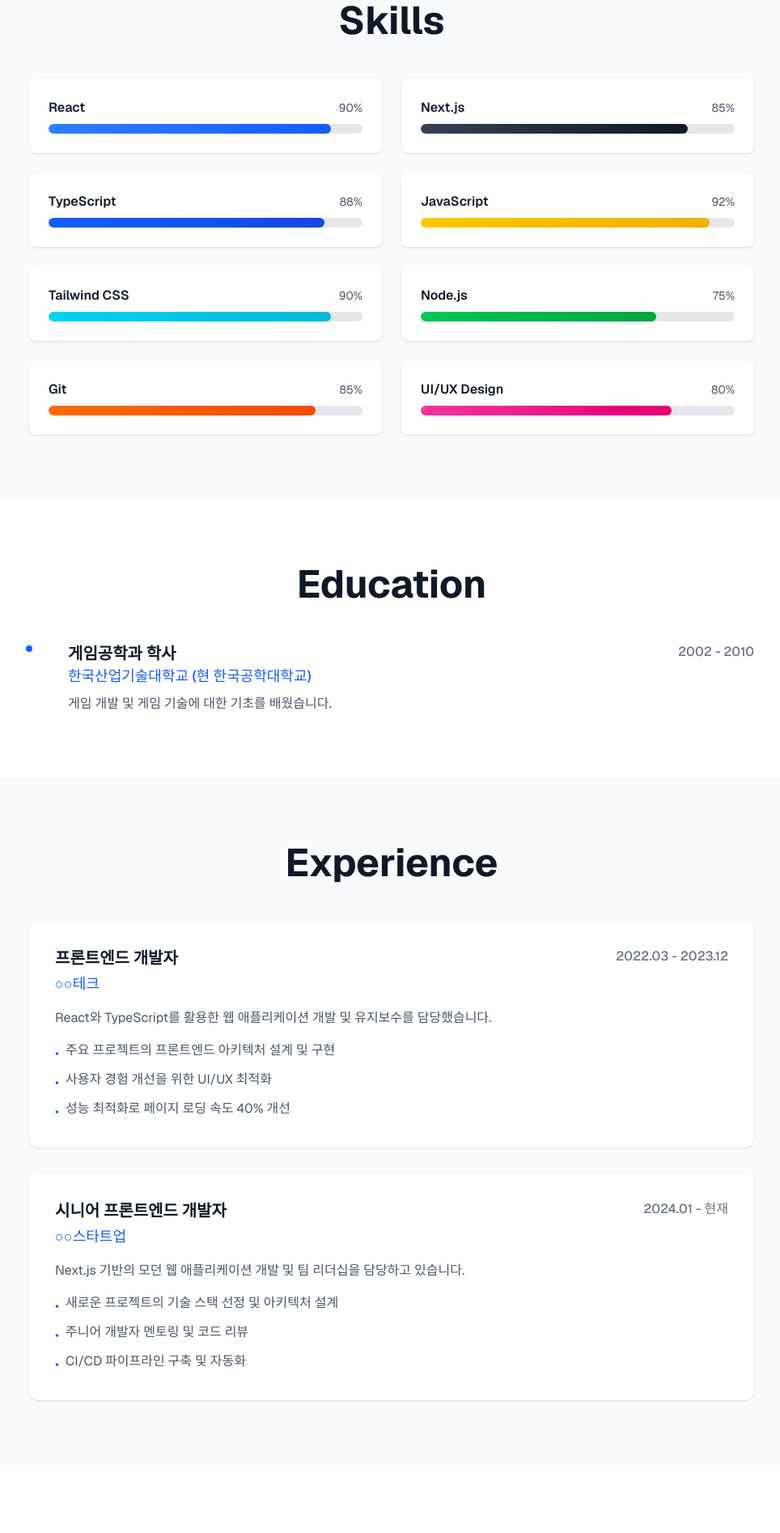
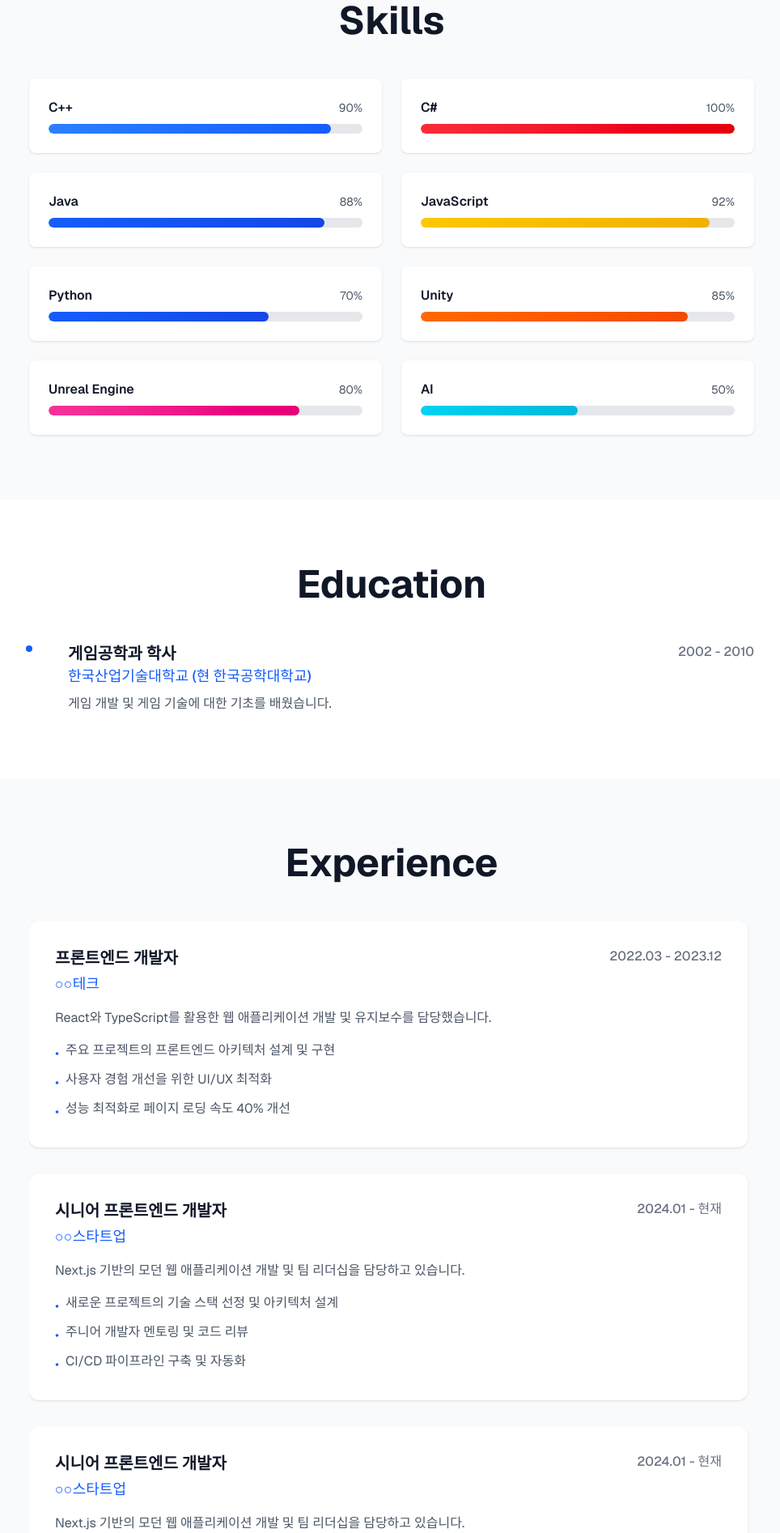
Before and after one commit to yoonsea/my-portfolio, a Next.js app in the folder my-app/: page / in a window 1280 px wide. Shown: the part 1480-3373 px from the top of the page at 81% size, without its empty margins (156-1120 px from the left). Built offline with nearby package versions, Linux system fonts and the light colour scheme.

Commit message:
Experience 컴포넌트 스크롤 기능 추가: 두 개씩 표시되도록 높이 제한 및 스크롤 적용

```diff
--- a/my-app/app/components/Experience.tsx
+++ b/my-app/app/components/Experience.tsx
@@ -8,6 +8,28 @@ const experiences = [
       '주요 프로젝트의 프론트엔드 아키텍처 설계 및 구현',
       '사용자 경험 개선을 위한 UI/UX 최적화',
       '성능 최적화로 페이지 로딩 속도 40% 개선',
+    ],
+  },
+  {
+    year: '2024.01 - 현재',
+    position: '시니어 프론트엔드 개발자',
+    company: '○○스타트업',
+    description: 'Next.js 기반의 모던 웹 애플리케이션 개발 및 팀 리더십을 담당하고 있습니다.',
+    achievements: [
+      '새로운 프로젝트의 기술 스택 선정 및 아키텍처 설계',
+      '주니어 개발자 멘토링 및 코드 리뷰',
+      'CI/CD 파이프라인 구축 및 자동화',
+    ],
+  },
+  {
+    year: '2024.01 - 현재',
+    position: '시니어 프론트엔드 개발자',
+    company: '○○스타트업',
+    description: 'Next.js 기반의 모던 웹 애플리케이션 개발 및 팀 리더십을 담당하고 있습니다.',
+    achievements: [
+      '새로운 프로젝트의 기술 스택 선정 및 아키텍처 설계',
+      '주니어 개발자 멘토링 및 코드 리뷰',
+      'CI/CD 파이프라인 구축 및 자동화',
     ],
   },
   {
@@ -33,7 +55,7 @@ export function Experience() {
         <h2 className="text-3xl sm:text-4xl md:text-5xl font-bold text-center text-gray-900 dark:text-white mb-8 sm:mb-12">
           Experience
         </h2>
-        <div className="space-y-8">
+        <div className="space-y-8 max-h-[800px] overflow-y-auto pr-2">
           {experiences.map((exp, index) => (
             <div
               key={index}
--- a/my-app/app/components/Skills.tsx
+++ b/my-app/app/components/Skills.tsx
@@ -1,12 +1,12 @@
 const skills = [
-  { name: 'React', level: 90, color: 'from-blue-500 to-blue-600' },
-  { name: 'Next.js', level: 85, color: 'from-gray-700 to-gray-900' },
-  { name: 'TypeScript', level: 88, color: 'from-blue-600 to-blue-700' },
+  { name: 'C++', level: 90, color: 'from-blue-500 to-blue-600' },
+  { name: 'C#', level: 100, color: 'from-red-500 to-red-600' },
+  { name: 'Java', level: 88, color: 'from-blue-600 to-blue-700' },
   { name: 'JavaScript', level: 92, color: 'from-yellow-400 to-yellow-500' },
-  { name: 'Tailwind CSS', level: 90, color: 'from-cyan-400 to-cyan-500' },
-  { name: 'Node.js', level: 75, color: 'from-green-500 to-green-600' },
-  { name: 'Git', level: 85, color: 'from-orange-500 to-orange-600' },
-  { name: 'UI/UX Design', level: 80, color: 'from-pink-500 to-pink-600' },
+  { name: 'Python', level: 70, color: 'from-blue-600 to-blue-700' },
+  { name: 'Unity', level: 85, color: 'from-orange-500 to-orange-600' },
+  { name: 'Unreal Engine', level: 80, color: 'from-pink-500 to-pink-600' },
+  { name: 'AI', level: 50, color: 'from-cyan-400 to-cyan-500' },
 ];
 
 export function Skills() {
```
